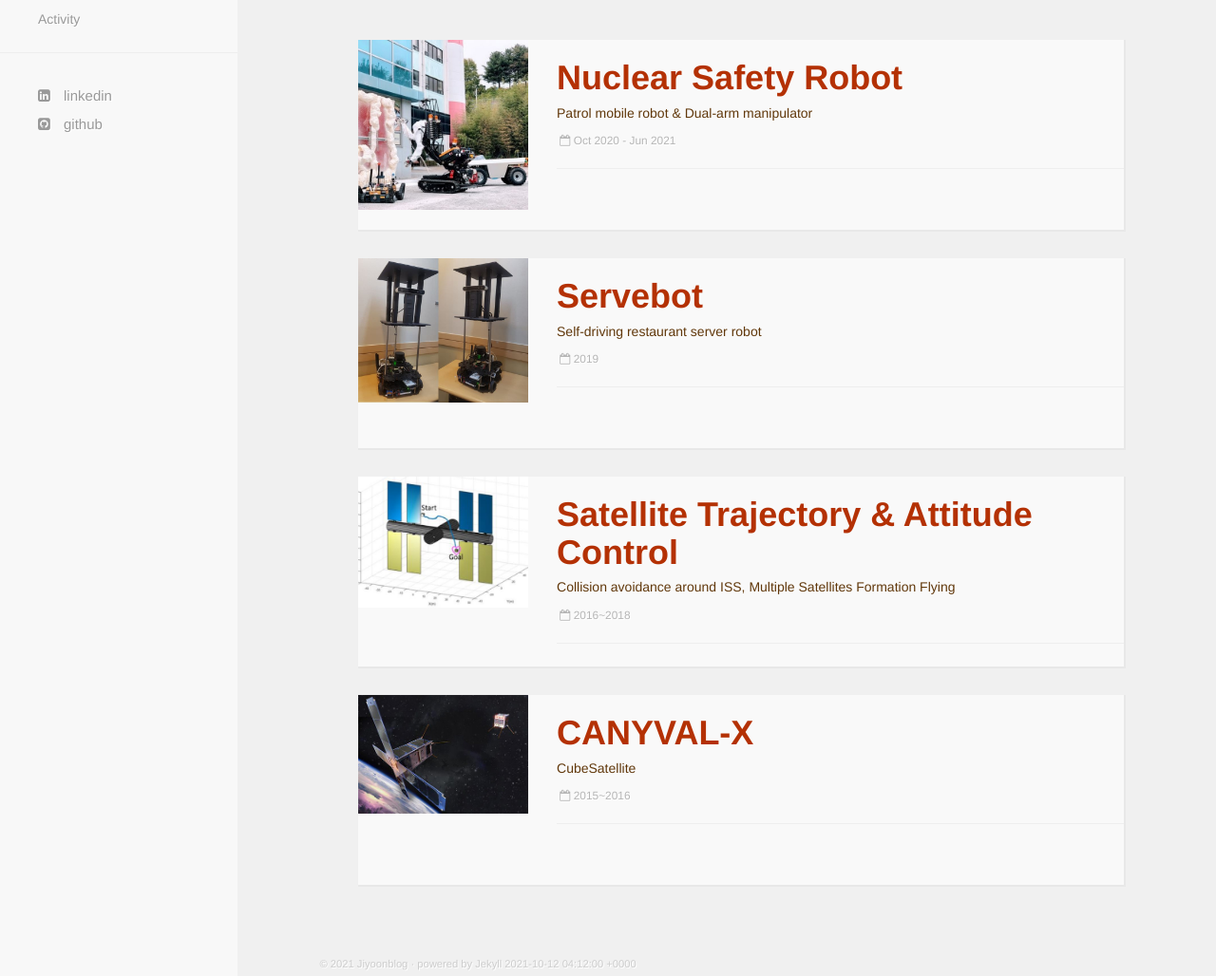
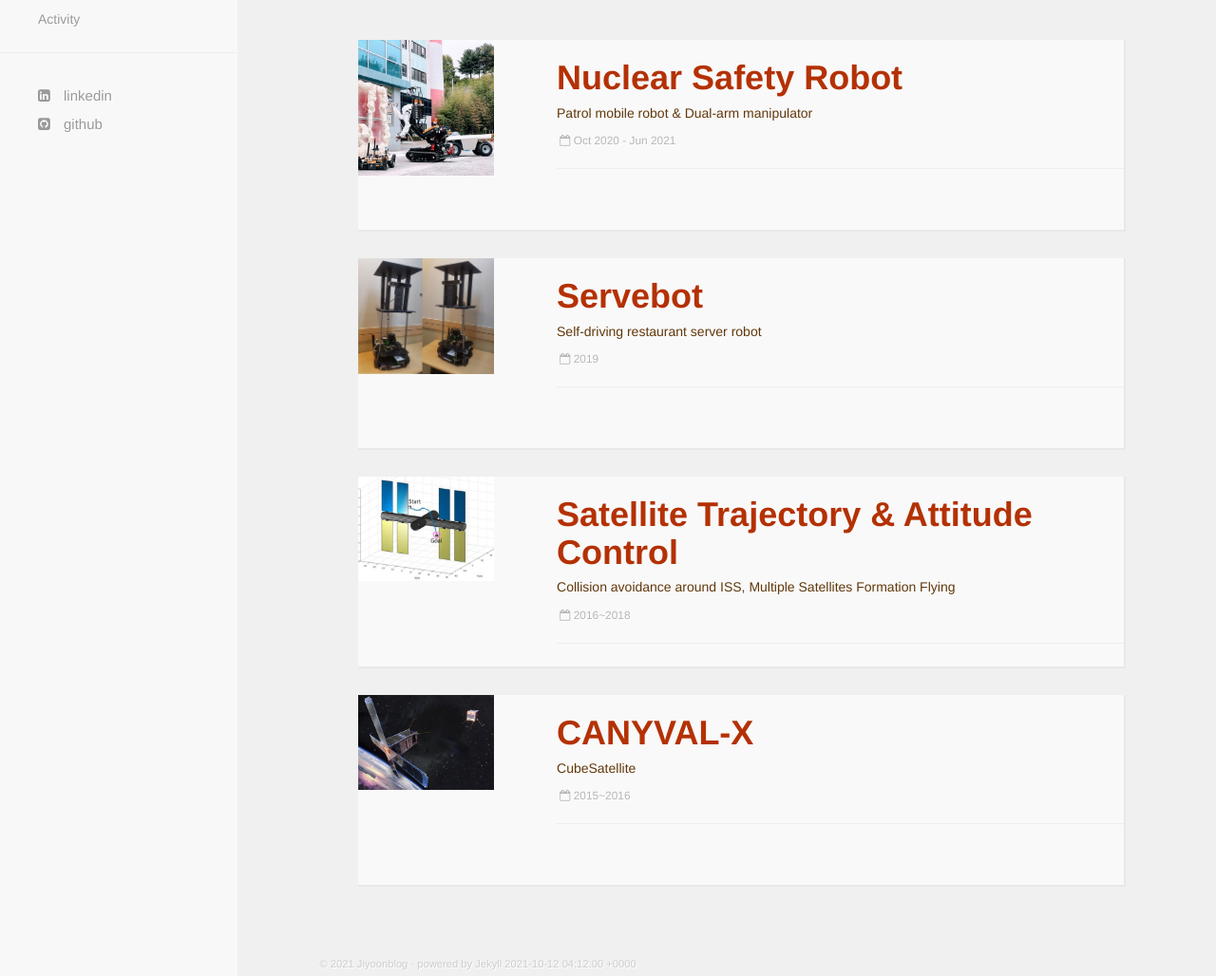
Before and after one commit to jiyoonspace/jiyoonspace.github.io, a Jekyll site: the page built from projects.html, in a window 1280 px wide and 1245 px high. Shown: the part 217-1245 px from the top of the window at 95% size. Built offline with Jekyll 4.4.1, drawn with Linux system fonts in a browser that asks for light colours; nearby versions of some CDN libraries.

Commit message:
video size

```diff
--- a/css/hc.css
+++ b/css/hc.css
@@ -41,7 +41,7 @@
 }
 
 video {
-  max-width: 60%;
+  max-width: 80%;
   height: auto;
 }
 
@@ -355,7 +355,8 @@
 }
 
 img {
-    max-width: 100%;
+    max-width: 80%;
+    height: auto;
 }
 
 #article {
```
